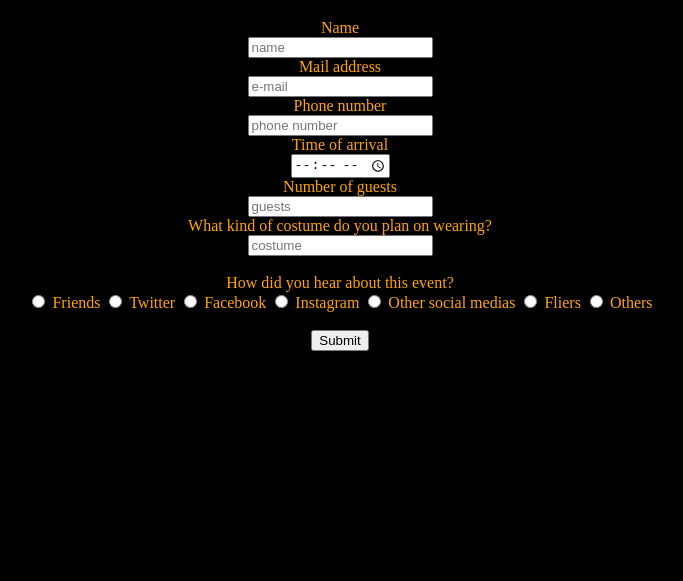
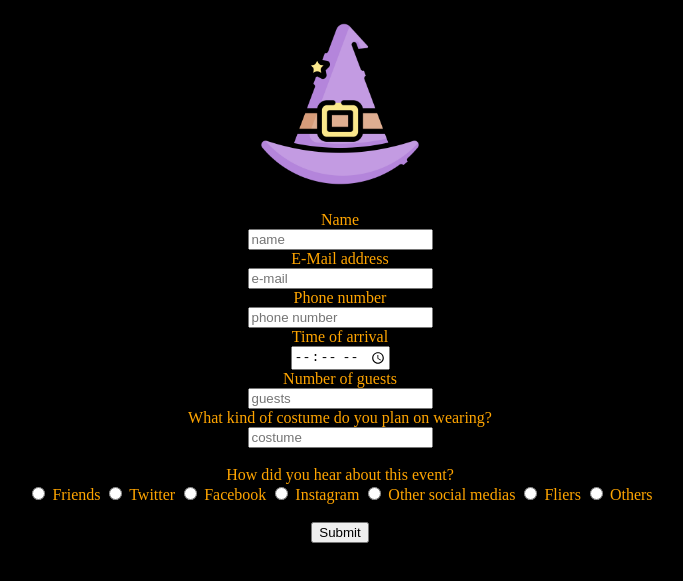
Before and after one commit to luisabattajni/html-css-curriculum-vitae, a plain HTML site: page bonus halloween/index.html in a window 1280 px wide. Shown: the part 61-642 px from the top of the page, without its empty margins (300-983 px from the left). Drawn offline with Linux system fonts and the light colour scheme.

Commit message:
halloweenpf-v1

```diff
--- a/bonus halloween/index.html
+++ b/bonus halloween/index.html
@@ -10,16 +10,18 @@
 <body>
     <header>
         <h1>Halloween Party Form</h1>
+        <img src="img/019-witch-hat.png">
     </header>
     <main>
         <form>
+            <br>
             <div>
                 <label for="name">Name</label>
                 <br>
                 <input type="text" placeholder="name" required>
             </div>
             <div>
-                <label for="e-mail">Mail address</label>
+                <label for="e-mail">E-Mail address</label>
                 <br>
                 <input type="email" placeholder="e-mail" required>
             </div>
--- a/bonus halloween/style.css
+++ b/bonus halloween/style.css
@@ -3,3 +3,6 @@ body {
     color: orange;
     text-align: center;
 }
+img {
+    height: 170px;
+}
```
